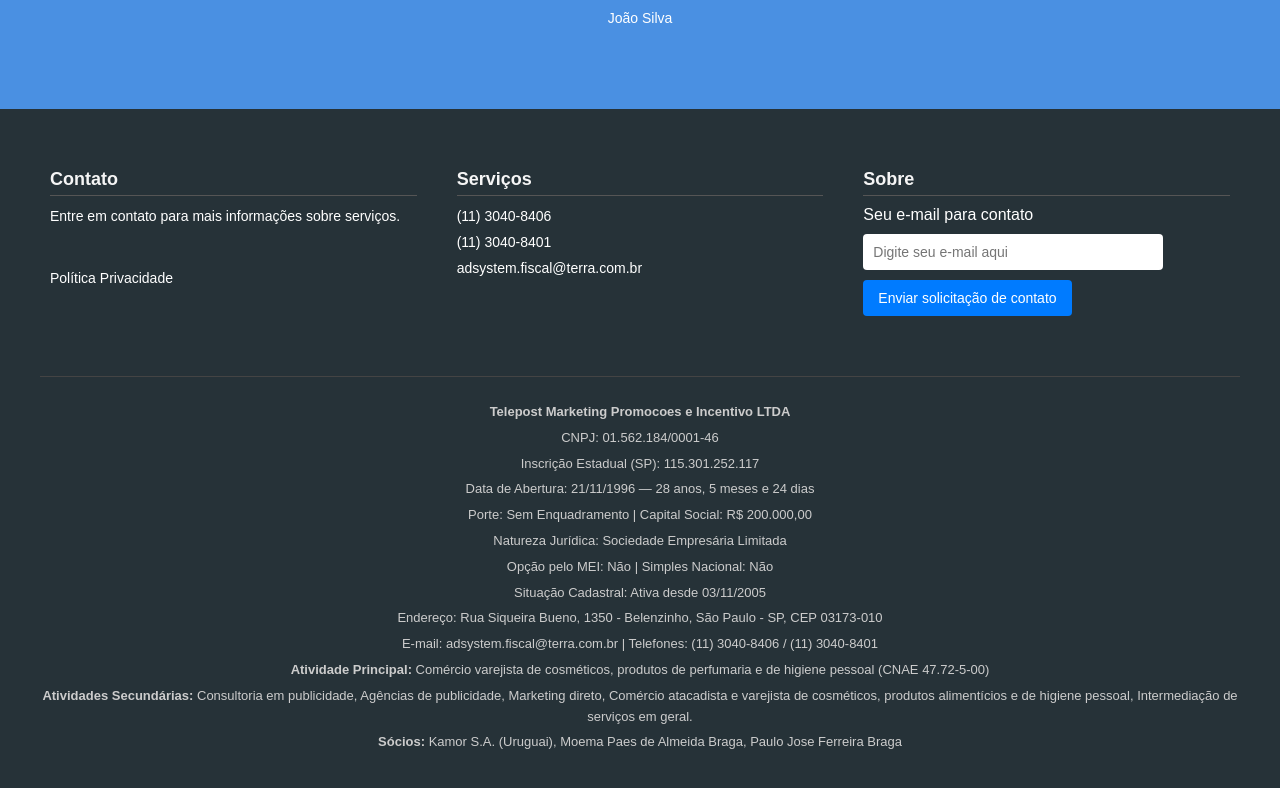
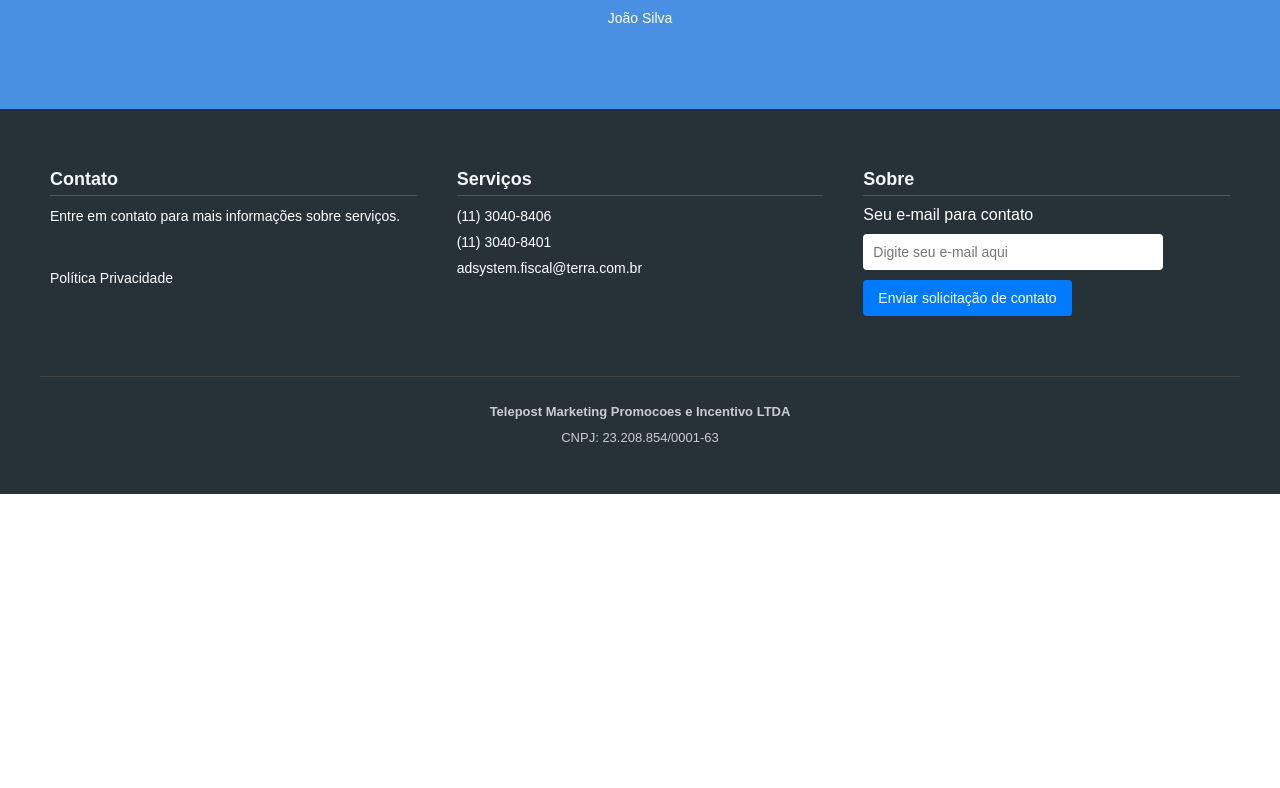
Before and after one commit to Le1ndro-Augusto/enzo_bra, a plain HTML site: page index.html in a window 1280 px wide. Shown: the part 3037-3825 px from the top of the page. After the commit the page ends 3531 px from the top, so only its background shows below. Drawn offline with Linux system fonts and the light colour scheme.

Commit message:
Update index.html

```diff
--- a/index.html
+++ b/index.html
@@ -172,21 +172,7 @@
 
         <div class="copy">
             <p><strong>Telepost Marketing Promocoes e Incentivo LTDA</strong></p>
-            <p>CNPJ: 01.562.184/0001-46</p>
-            <p>Inscrição Estadual (SP): 115.301.252.117</p>
-            <p>Data de Abertura: 21/11/1996 — 28 anos, 5 meses e 24 dias</p>
-            <p>Porte: Sem Enquadramento | Capital Social: R$ 200.000,00</p>
-            <p>Natureza Jurídica: Sociedade Empresária Limitada</p>
-            <p>Opção pelo MEI: Não | Simples Nacional: Não</p>
-            <p>Situação Cadastral: Ativa desde 03/11/2005</p>
-            <p>Endereço: Rua Siqueira Bueno, 1350 - Belenzinho, São Paulo - SP, CEP 03173-010</p>
-            <p>E-mail: adsystem.fiscal@terra.com.br | Telefones: (11) 3040-8406 / (11) 3040-8401</p>
-            <p><strong>Atividade Principal:</strong> Comércio varejista de cosméticos, produtos de perfumaria e de
-                higiene pessoal (CNAE 47.72-5-00)</p>
-            <p><strong>Atividades Secundárias:</strong> Consultoria em publicidade, Agências de publicidade, Marketing
-                direto, Comércio atacadista e varejista de cosméticos, produtos alimentícios e de higiene pessoal,
-                Intermediação de serviços em geral.</p>
-            <p><strong>Sócios:</strong> Kamor S.A. (Uruguai), Moema Paes de Almeida Braga, Paulo Jose Ferreira Braga</p>
+            <p>CNPJ: 23.208.854/0001-63</p>
         </div>
     </footer>
 
```
